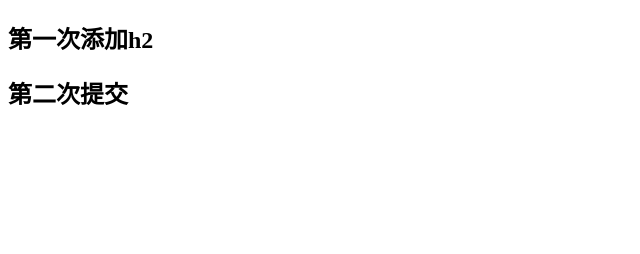
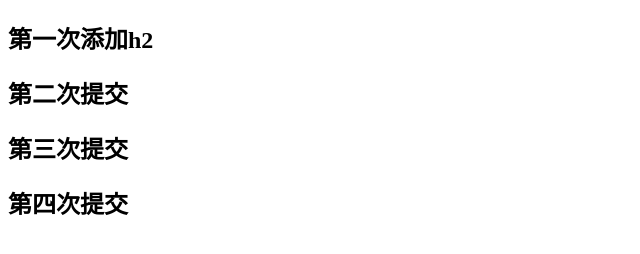
Before and after one commit to gzw1151/day01, a plain HTML site: page index.html in a window 1280 px wide. Shown: the whole page, without its empty margins (0-640 px from the left). Drawn offline with Linux system fonts and the light colour scheme.

Commit message:
第四次提交

```diff
--- a/index.html
+++ b/index.html
@@ -11,6 +11,8 @@
 <body>
     <h2>第一次添加h2</h2>
     <h2>第二次提交</h2>
+    <h2>第三次提交</h2>
+    <h2>第四次提交</h2>
 
 </body>
 
```
